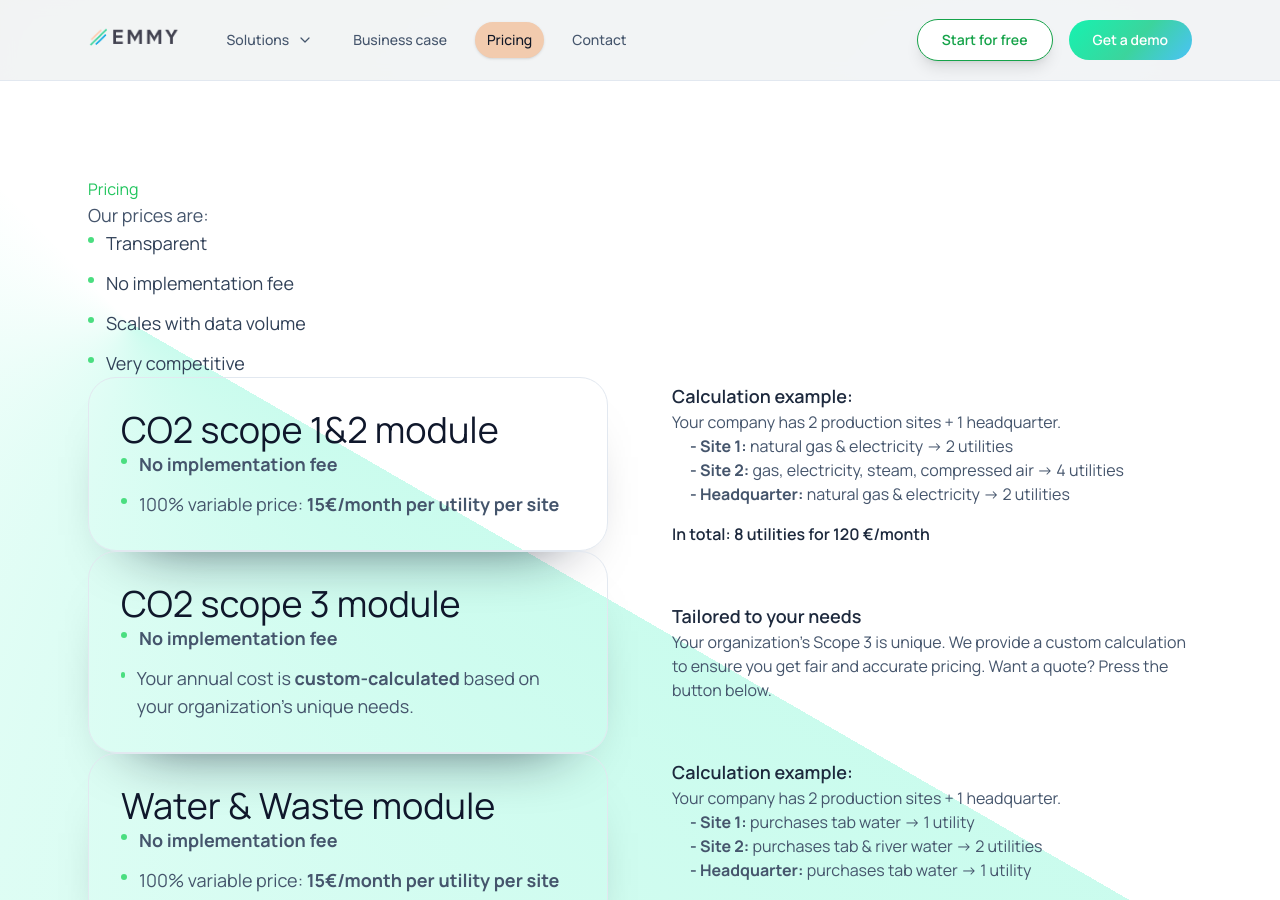
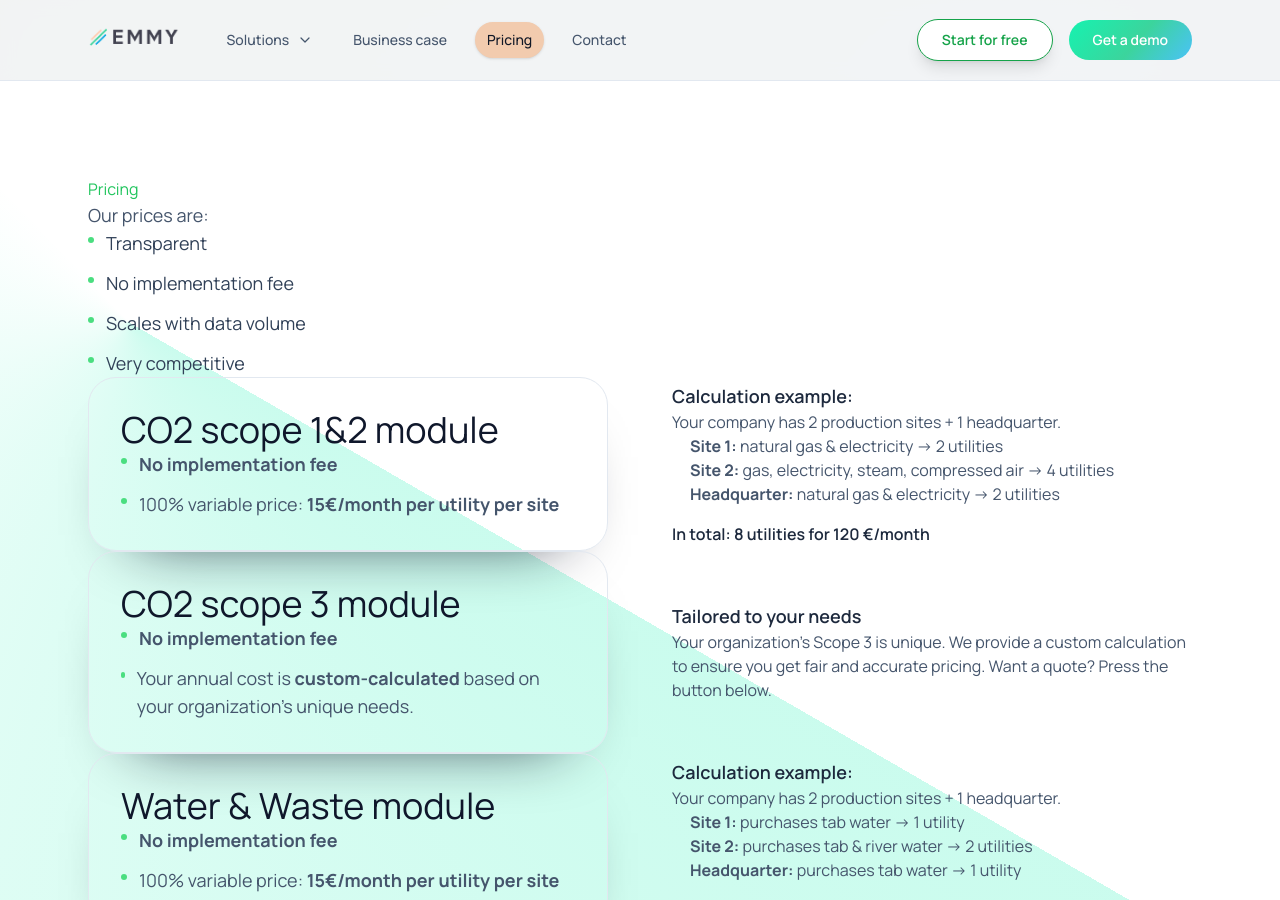
Before and after one commit to emmy-earth/promo-website, a Jekyll site: the page built from mission.html, in a window 1280 px wide and 900 px high. Built offline with Jekyll 4.4.1, drawn with Linux system fonts in a browser that asks for light colours; nearby versions of some CDN libraries; comment, search, counter and statistics services are not loaded.

Commit message:
Update mission.html

```diff
--- a/mission.html
+++ b/mission.html
@@ -38,9 +38,9 @@ description: "Learn about Emmy.earth's price to make carbon accounting effortles
           <h4 class="font-semibold text-lg text-slate-800 mb-4">Calculation example:</h4>
           <p class="text-slate-600 mb-4">Your company has 2 production sites + 1 headquarter.</p>
           <ul class="space-y-2 text-base text-slate-600">
-            <li class="flex items-start gap-3"><span class="mt-2 h-1.5 w-1.5 flex-shrink-0 rounded-full bg-slate-400"></span><span><strong>- Site 1:</strong> natural gas & electricity -> 2 utilities</span></li>
-            <li class="flex items-start gap-3"><span class="mt-2 h-1.5 w-1.5 flex-shrink-0 rounded-full bg-slate-400"></span><span><strong>- Site 2:</strong> gas, electricity, steam, compressed air -> 4 utilities</span></li>
-            <li class="flex items-start gap-3"><span class="mt-2 h-1.5 w-1.5 flex-shrink-0 rounded-full bg-slate-400"></span><span><strong>- Headquarter:</strong> natural gas & electricity -> 2 utilities</span></li>
+            <li class="flex items-start gap-3"><span class="mt-2 h-1.5 w-1.5 flex-shrink-0 rounded-full bg-slate-400"></span><span><strong>Site 1:</strong> natural gas & electricity -> 2 utilities</span></li>
+            <li class="flex items-start gap-3"><span class="mt-2 h-1.5 w-1.5 flex-shrink-0 rounded-full bg-slate-400"></span><span><strong>Site 2:</strong> gas, electricity, steam, compressed air -> 4 utilities</span></li>
+            <li class="flex items-start gap-3"><span class="mt-2 h-1.5 w-1.5 flex-shrink-0 rounded-full bg-slate-400"></span><span><strong>Headquarter:</strong> natural gas & electricity -> 2 utilities</span></li>
           </ul>
           <p class="mt-4 font-semibold text-slate-800">In total: 8 utilities for 120 €/month</p>
         </div>
@@ -74,9 +74,9 @@ description: "Learn about Emmy.earth's price to make carbon accounting effortles
           <h4 class="font-semibold text-lg text-slate-800 mb-4">Calculation example:</h4>
           <p class="text-slate-600 mb-4">Your company has 2 production sites + 1 headquarter.</p>
           <ul class="space-y-2 text-base text-slate-600">
-            <li class="flex items-start gap-3"><span class="mt-2 h-1.5 w-1.5 flex-shrink-0 rounded-full bg-slate-400"></span><span><strong>- Site 1:</strong> purchases tab water -> 1 utility</span></li>
-            <li class="flex items-start gap-3"><span class="mt-2 h-1.5 w-1.5 flex-shrink-0 rounded-full bg-slate-400"></span><span><strong>- Site 2:</strong> purchases tab & river water -> 2 utilities</span></li>
-            <li class="flex items-start gap-3"><span class="mt-2 h-1.5 w-1.5 flex-shrink-0 rounded-full bg-slate-400"></span><span><strong>- Headquarter:</strong> purchases tab water -> 1 utility</span></li>
+            <li class="flex items-start gap-3"><span class="mt-2 h-1.5 w-1.5 flex-shrink-0 rounded-full bg-slate-400"></span><span><strong>Site 1:</strong> purchases tab water -> 1 utility</span></li>
+            <li class="flex items-start gap-3"><span class="mt-2 h-1.5 w-1.5 flex-shrink-0 rounded-full bg-slate-400"></span><span><strong>Site 2:</strong> purchases tab & river water -> 2 utilities</span></li>
+            <li class="flex items-start gap-3"><span class="mt-2 h-1.5 w-1.5 flex-shrink-0 rounded-full bg-slate-400"></span><span><strong>Headquarter:</strong> purchases tab water -> 1 utility</span></li>
           </ul>
           <p class="mt-4 font-semibold text-slate-800">In total: 4 utilities for 60 €/month</p>
         </div>
```
